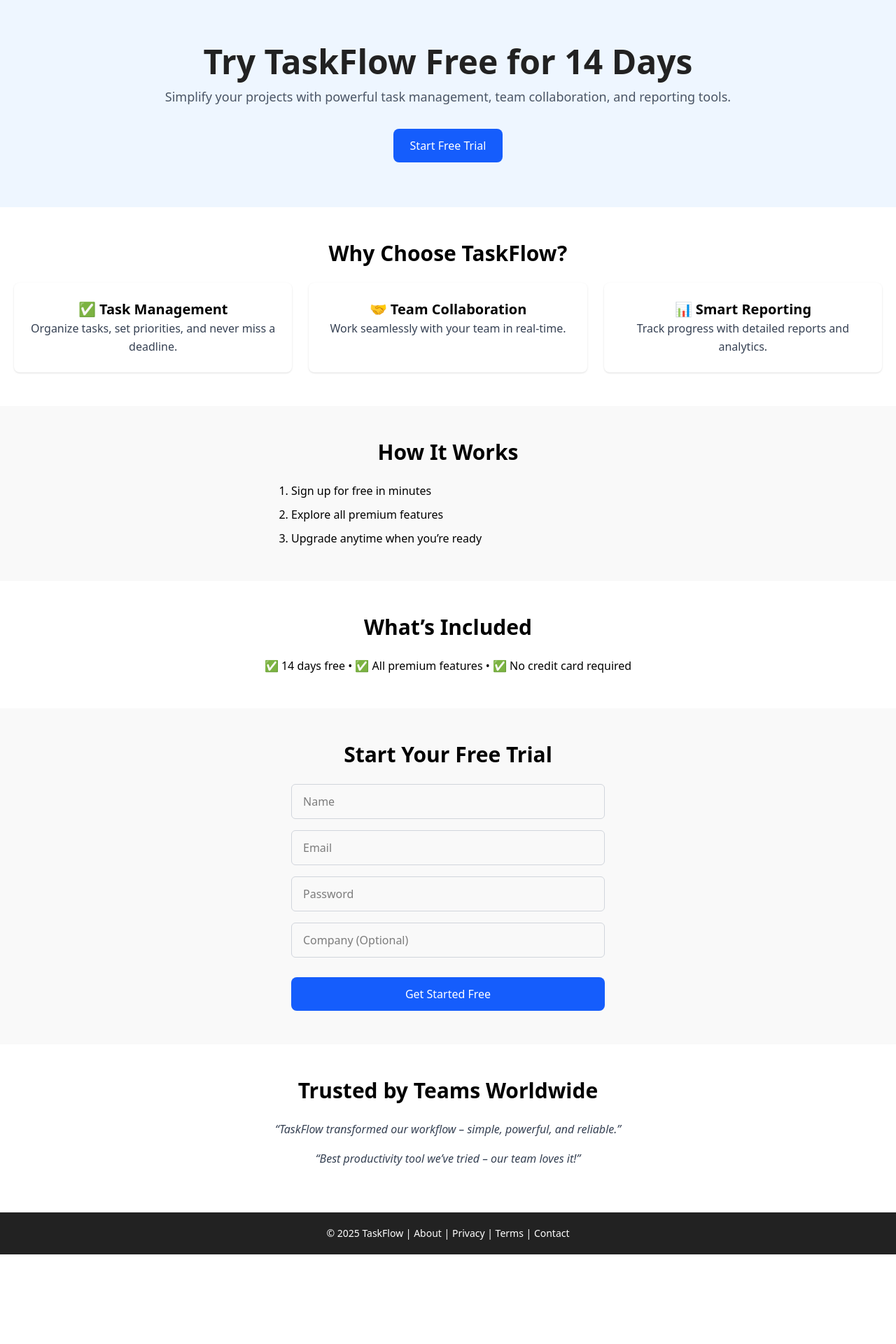
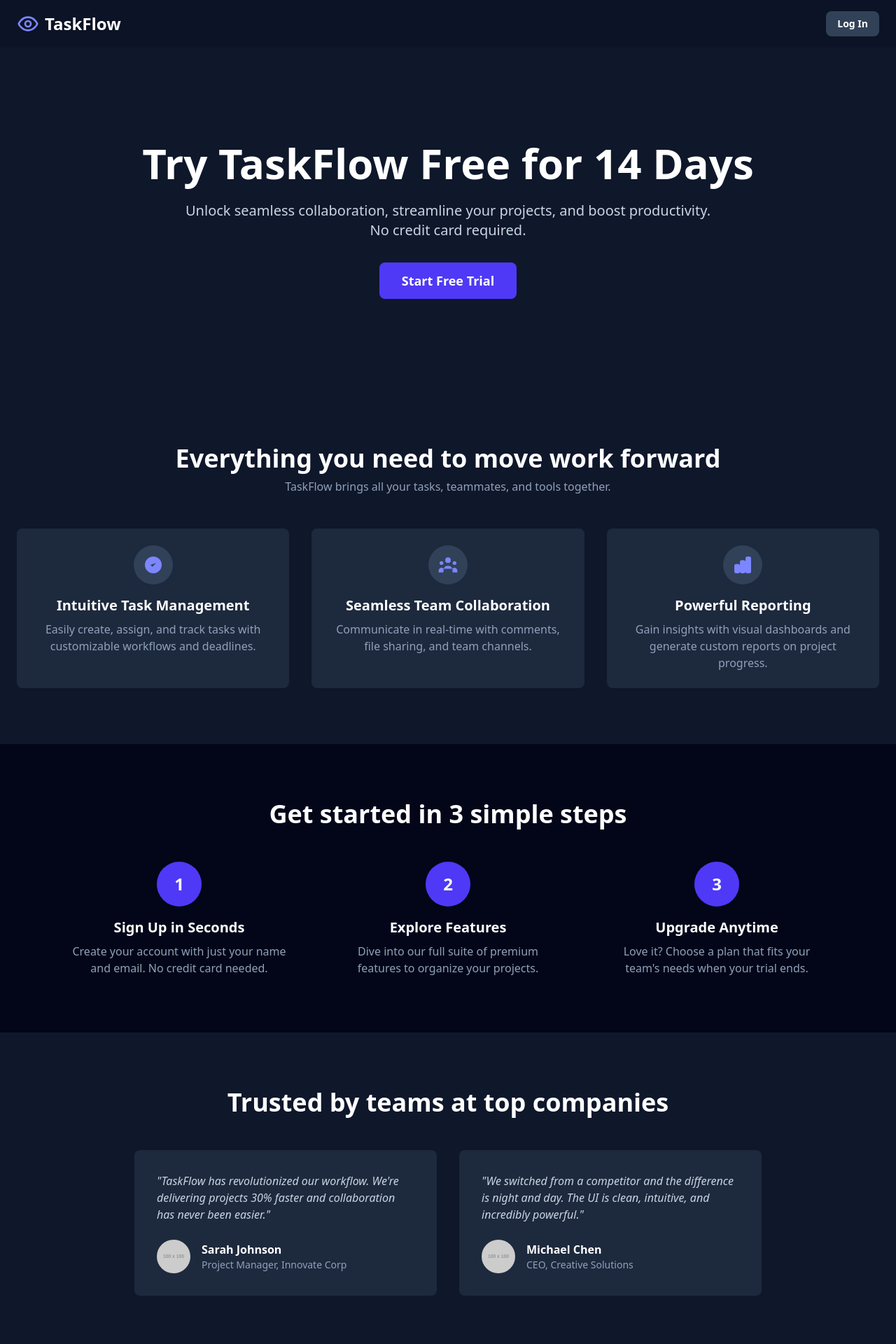
Before and after one commit to rohit3171999/free-trial-landing-page, a React (Vite) app: page / in a window 1280 px wide. Shown: the top 1920 px of the page at 70% size. Before the commit the page ends 1792 px from the top, so only its background shows below. Built offline with nearby package versions, Linux system fonts and the light colour scheme.

Commit message:
Create mock UI

```diff
--- a/src/App.jsx
+++ b/src/App.jsx
@@ -1,133 +1,265 @@
-import React from "react";
+import React, { useState } from 'react';
 
-export default function App() {
-    return (
-        <div className="font-sans m-0 leading-relaxed">
-            {/* Hero Section */}
-            <section className="text-center py-16 px-5 bg-[#eef6ff]">
-                <h1 className="text-4xl md:text-5xl text-[#222] mb-3 font-bold">
+// Helper component for SVG icons to keep the main component cleaner
+const Icon = ({ d, className = "w-6 h-6" }) => (
+    <svg xmlns="http://www.w3.org/2000/svg" viewBox="0 0 24 24" fill="currentColor" className={className}>
+        <path d={d} />
+    </svg>
+);
+
+// Individual components are defined within the same file for a single-file structure
+
+// Header Component
+const Header = () => (
+    <header className="bg-slate-900/80 backdrop-blur-sm sticky top-0 z-50">
+        <div className="container mx-auto px-6 py-4 flex justify-between items-center">
+            <div className="flex items-center gap-2">
+                <svg className="w-8 h-8 text-indigo-400" xmlns="http://www.w3.org/2000/svg" width="24" height="24" viewBox="0 0 24 24" fill="none" stroke="currentColor" strokeWidth="2" strokeLinecap="round" strokeLinejoin="round"><path d="M2 12s3-7 10-7 10 7 10 7-3 7-10 7-10-7-10-7Z"></path><circle cx="12" cy="12" r="3"></circle></svg>
+                <h1 className="text-2xl font-bold text-white">TaskFlow</h1>
+            </div>
+            <button className="hidden md:inline-block px-4 py-2 text-sm font-semibold text-white bg-slate-700 hover:bg-slate-600 rounded-lg transition-colors">
+                Log In
+            </button>
+        </div>
+    </header>
+);
+
+// Hero Section Component
+const HeroSection = () => (
+    <section className="py-20 md:py-32 text-center bg-slate-900 text-white">
+        <div className="container mx-auto px-6">
+            <h1 className="text-4xl md:text-6xl font-extrabold leading-tight mb-4 animate-fade-in-down">
                 Try TaskFlow Free for 14 Days
             </h1>
-                <p className="text-lg text-gray-600 mb-5">
-                    Simplify your projects with powerful task management, team
-                    collaboration, and reporting tools.
+            <p className="text-lg md:text-xl text-slate-300 max-w-3xl mx-auto mb-8 animate-fade-in-up">
+                Unlock seamless collaboration, streamline your projects, and boost productivity. No credit card required.
             </p>
-                <button className="bg-blue-600 text-white px-6 py-3 text-base rounded-lg cursor-pointer mt-3 hover:bg-blue-700">
+            <a href="#signup-form" className="bg-indigo-600 hover:bg-indigo-700 text-white font-bold py-3 px-8 rounded-lg text-lg transition-transform transform hover:scale-105 inline-block animate-bounce-in">
                 Start Free Trial
-                </button>
+            </a>
+        </div>
     </section>
+);
 
-            {/* Product Benefits */}
-            <section className="py-12 px-5 text-center">
-                <h2 className="text-3xl mb-6 font-semibold">Why Choose TaskFlow?</h2>
-                <div className="flex flex-wrap justify-center gap-6">
-                    <div className="flex-1 min-w-[250px] bg-white p-6 rounded-lg text-center shadow">
-                        <h3 className="text-xl font-semibold">✅ Task Management</h3>
-                        <p className="text-gray-700">
-                            Organize tasks, set priorities, and never miss a deadline.
-                        </p>
+// Benefit Item Component
+const BenefitItem = ({ iconPath, title, description }) => (
+    <div className="bg-slate-800 p-6 rounded-lg text-center transform hover:-translate-y-2 transition-transform duration-300">
+        <div className="flex justify-center items-center mb-4">
+            <div className="bg-slate-700 p-3 rounded-full">
+                <Icon d={iconPath} className="w-8 h-8 text-indigo-400" />
             </div>
-                    <div className="flex-1 min-w-[250px] bg-white p-6 rounded-lg text-center shadow">
-                        <h3 className="text-xl font-semibold">🤝 Team Collaboration</h3>
-                        <p className="text-gray-700">
-                            Work seamlessly with your team in real-time.
-                        </p>
         </div>
-                    <div className="flex-1 min-w-[250px] bg-white p-6 rounded-lg text-center shadow">
-                        <h3 className="text-xl font-semibold">📊 Smart Reporting</h3>
-                        <p className="text-gray-700">
-                            Track progress with detailed reports and analytics.
-                        </p>
+        <h3 className="text-xl font-bold text-white mb-2">{title}</h3>
+        <p className="text-slate-400">{description}</p>
+    </div>
+);
+
+// Benefits Section Component
+const BenefitsSection = () => (
+    <section className="py-20 bg-slate-900 text-white">
+        <div className="container mx-auto px-6">
+            <div className="text-center mb-12">
+                <h2 className="text-3xl md:text-4xl font-bold">Everything you need to move work forward</h2>
+                <p className="text-slate-400 mt-2">TaskFlow brings all your tasks, teammates, and tools together.</p>
+            </div>
+            <div className="grid md:grid-cols-3 gap-8">
+                <BenefitItem
+                    iconPath="M9 12l2 2 4-4m6 2a9 9 0 11-18 0 9 9 0 0118 0z"
+                    title="Intuitive Task Management"
+                    description="Easily create, assign, and track tasks with customizable workflows and deadlines."
+                />
+                <BenefitItem
+                    iconPath="M17 20h5v-2a3 3 0 00-5.356-1.857M17 20H7m10 0v-2c0-.656-.126-1.283-.356-1.857M7 20H2v-2a3 3 0 015.356-1.857M7 20v-2c0-.656.126-1.283.356-1.857m0 0a5.002 5.002 0 019.288 0M15 7a3 3 0 11-6 0 3 3 0 016 0zm6 3a2 2 0 11-4 0 2 2 0 014 0zM7 10a2 2 0 11-4 0 2 2 0 014 0z"
+                    title="Seamless Team Collaboration"
+                    description="Communicate in real-time with comments, file sharing, and team channels."
+                />
+                <BenefitItem
+                    iconPath="M9 19v-6a2 2 0 00-2-2H5a2 2 0 00-2 2v6a2 2 0 002 2h2a2 2 0 002-2zm0 0V9a2 2 0 012-2h2a2 2 0 012 2v10m-6 0a2 2 0 002 2h2a2 2 0 002-2m0 0V5a2 2 0 012-2h2a2 2 0 012 2v14a2 2 0 01-2 2h-2a2 2 0 01-2-2z"
+                    title="Powerful Reporting"
+                    description="Gain insights with visual dashboards and generate custom reports on project progress."
+                />
             </div>
         </div>
     </section>
+);
 
-            {/* How It Works */}
-            <section className="py-12 px-5 text-center bg-[#f9f9f9]">
-                <h2 className="text-3xl mb-6 font-semibold">How It Works</h2>
-                <ol className="list-decimal max-w-md mx-auto text-left space-y-2">
-                    <li>Sign up for free in minutes</li>
-                    <li>Explore all premium features</li>
-                    <li>Upgrade anytime when you’re ready</li>
-                </ol>
+// How It Works Section Component
+const HowItWorksSection = () => (
+    <section className="py-20 bg-slate-950 text-white">
+        <div className="container mx-auto px-6">
+            <div className="text-center mb-12">
+                <h2 className="text-3xl md:text-4xl font-bold">Get started in 3 simple steps</h2>
+            </div>
+            <div className="flex flex-col md:flex-row justify-center items-center gap-8 md:gap-16">
+                <div className="text-center max-w-xs">
+                    <div className="relative mb-4">
+                        <div className="bg-indigo-600 text-white w-16 h-16 rounded-full flex items-center justify-center text-2xl font-bold mx-auto">1</div>
+                    </div>
+                    <h3 className="text-xl font-bold mb-2">Sign Up in Seconds</h3>
+                    <p className="text-slate-400">Create your account with just your name and email. No credit card needed.</p>
+                </div>
+                <div className="text-center max-w-xs">
+                    <div className="relative mb-4">
+                        <div className="bg-indigo-600 text-white w-16 h-16 rounded-full flex items-center justify-center text-2xl font-bold mx-auto">2</div>
+                    </div>
+                    <h3 className="text-xl font-bold mb-2">Explore Features</h3>
+                    <p className="text-slate-400">Dive into our full suite of premium features to organize your projects.</p>
+                </div>
+                <div className="text-center max-w-xs">
+                    <div className="relative mb-4">
+                        <div className="bg-indigo-600 text-white w-16 h-16 rounded-full flex items-center justify-center text-2xl font-bold mx-auto">3</div>
+                    </div>
+                    <h3 className="text-xl font-bold mb-2">Upgrade Anytime</h3>
+                    <p className="text-slate-400">Love it? Choose a plan that fits your team's needs when your trial ends.</p>
+                </div>
+            </div>
+        </div>
     </section>
+);
 
-            {/* Trial Offer */}
-            <section className="py-12 px-5 text-center">
-                <h2 className="text-3xl mb-6 font-semibold">What’s Included</h2>
-                <p>✅ 14 days free • ✅ All premium features • ✅ No credit card required</p>
+
+// Testimonial Item Component
+const TestimonialItem = ({ text, author, role, company, avatarUrl }) => (
+    <div className="bg-slate-800 p-8 rounded-lg">
+        <p className="text-slate-300 italic mb-6">"{text}"</p>
+        <div className="flex items-center">
+            <img className="w-12 h-12 rounded-full mr-4" src={avatarUrl} alt={author} />
+            <div>
+                <p className="font-bold text-white">{author}</p>
+                <p className="text-slate-400 text-sm">{role}, {company}</p>
+            </div>
+        </div>
+    </div>
+);
+
+// Social Proof Section
+const SocialProofSection = () => (
+    <section className="py-20 bg-slate-900 text-white">
+        <div className="container mx-auto px-6">
+            <div className="text-center mb-12">
+                <h2 className="text-3xl md:text-4xl font-bold">Trusted by teams at top companies</h2>
+            </div>
+            <div className="grid md:grid-cols-2 gap-8 max-w-4xl mx-auto">
+                <TestimonialItem
+                    text="TaskFlow has revolutionized our workflow. We're delivering projects 30% faster and collaboration has never been easier."
+                    author="Sarah Johnson"
+                    role="Project Manager"
+                    company="Innovate Corp"
+                    avatarUrl="https://placehold.co/100x100/E2E8F0/475569?text=SJ"
+                />
+                <TestimonialItem
+                    text="We switched from a competitor and the difference is night and day. The UI is clean, intuitive, and incredibly powerful."
+                    author="Michael Chen"
+                    role="CEO"
+                    company="Creative Solutions"
+                    avatarUrl="https://placehold.co/100x100/E2E8F0/475569?text=MC"
+                />
+            </div>
+        </div>
     </section>
+);
 
-            {/* Sign-Up Form */}
-            <section className="py-12 px-5 text-center bg-[#f9f9f9]">
-                <h2 className="text-3xl mb-6 font-semibold">Start Your Free Trial</h2>
-                <form className="flex flex-col gap-4 max-w-md mx-auto">
-                    <input
-                        type="text"
-                        placeholder="Name"
-                        className="px-4 py-3 rounded-md border border-gray-300 text-base"
-                        required
-                    />
-                    <input
-                        type="email"
-                        placeholder="Email"
-                        className="px-4 py-3 rounded-md border border-gray-300 text-base"
-                        required
-                    />
-                    <input
-                        type="password"
-                        placeholder="Password"
-                        className="px-4 py-3 rounded-md border border-gray-300 text-base"
-                        required
-                    />
-                    <input
-                        type="text"
-                        placeholder="Company (Optional)"
-                        className="px-4 py-3 rounded-md border border-gray-300 text-base"
-                    />
-                    <button
-                        type="submit"
-                        className="bg-blue-600 text-white px-6 py-3 rounded-lg text-base cursor-pointer mt-3 hover:bg-blue-700"
-                    >
+
+// Sign-up Form Section
+const SignUpForm = () => {
+    const [formData, setFormData] = useState({ name: '', email: '', password: '', company: '' });
+    const [submitted, setSubmitted] = useState(false);
+
+    const handleChange = (e) => {
+        const { name, value } = e.target;
+        setFormData(prev => ({ ...prev, [name]: value }));
+    };
+
+    const handleSubmit = (e) => {
+        e.preventDefault();
+        // Basic validation
+        if (formData.name && formData.email && formData.password) {
+            console.log('Form Submitted:', formData);
+            setSubmitted(true);
+        } else {
+            alert('Please fill out all required fields.');
+        }
+    };
+
+    if (submitted) {
+        return (
+            <div className="text-center py-12">
+                <Icon d="M9 12l2 2 4-4m6 2a9 9 0 11-18 0 9 9 0 0118 0z" className="w-16 h-16 text-green-500 mx-auto mb-4"/>
+                <h3 className="text-2xl font-bold text-white">Thank you for signing up!</h3>
+                <p className="text-slate-300 mt-2">Check your email for login details and next steps.</p>
+            </div>
+        );
+    }
+
+    return (
+        <div className="bg-slate-800 p-8 rounded-lg shadow-2xl max-w-md w-full">
+            <h3 className="text-2xl font-bold text-white text-center mb-2">Get Started Free</h3>
+            <p className="text-slate-400 text-center mb-6">Access all premium features for 14 days.</p>
+            <form onSubmit={handleSubmit} className="space-y-4">
+                <div>
+                    <label className="text-sm font-bold text-slate-300 block mb-2" htmlFor="name">Full Name</label>
+                    <input type="text" id="name" name="name" value={formData.name} onChange={handleChange} required className="w-full p-3 rounded-md bg-slate-700 text-white border border-slate-600 focus:outline-none focus:ring-2 focus:ring-indigo-500" />
+                </div>
+                <div>
+                    <label className="text-sm font-bold text-slate-300 block mb-2" htmlFor="email">Work Email</label>
+                    <input type="email" id="email" name="email" value={formData.email} onChange={handleChange} required className="w-full p-3 rounded-md bg-slate-700 text-white border border-slate-600 focus:outline-none focus:ring-2 focus:ring-indigo-500" />
+                </div>
+                <div>
+                    <label className="text-sm font-bold text-slate-300 block mb-2" htmlFor="password">Password</label>
+                    <input type="password" id="password" name="password" value={formData.password} onChange={handleChange} required className="w-full p-3 rounded-md bg-slate-700 text-white border border-slate-600 focus:outline-none focus:ring-2 focus:ring-indigo-500" />
+                </div>
+                <div>
+                    <label className="text-sm font-bold text-slate-300 block mb-2" htmlFor="company">Company (Optional)</label>
+                    <input type="text" id="company" name="company" value={formData.company} onChange={handleChange} className="w-full p-3 rounded-md bg-slate-700 text-white border border-slate-600 focus:outline-none focus:ring-2 focus:ring-indigo-500" />
+                </div>
+                <button type="submit" className="w-full bg-indigo-600 hover:bg-indigo-700 text-white font-bold py-3 px-4 rounded-lg transition-colors">
                     Get Started Free
                 </button>
             </form>
+            <p className="text-xs text-slate-500 text-center mt-4">By signing up, you agree to our Terms of Service.</p>
+        </div>
+    );
+};
+
+// Main CTA and Form Section
+const CtaSection = () => (
+    <section id="signup-form" className="py-20 bg-slate-900">
+        <div className="container mx-auto px-6 flex justify-center">
+            <SignUpForm />
+        </div>
     </section>
+);
 
-            {/* Social Proof */}
-            <section className="py-12 px-5 text-center">
-                <h2 className="text-3xl mb-6 font-semibold">
-                    Trusted by Teams Worldwide
-                </h2>
-                <blockquote className="italic mx-auto my-4 max-w-2xl text-gray-700">
-                    “TaskFlow transformed our workflow – simple, powerful, and reliable.”
-                </blockquote>
-                <blockquote className="italic mx-auto my-4 max-w-2xl text-gray-700">
-                    “Best productivity tool we’ve tried – our team loves it!”
-                </blockquote>
-            </section>
 
-            {/* Footer */}
-            <footer className="text-center py-5 bg-[#222] text-white text-sm">
-                <p>
-                    © 2025 TaskFlow |{" "}
-                    <a href="#" className="text-white no-underline hover:underline">
-                        About
-                    </a>{" "}
-                    |{" "}
-                    <a href="#" className="text-white no-underline hover:underline">
-                        Privacy
-                    </a>{" "}
-                    |{" "}
-                    <a href="#" className="text-white no-underline hover:underline">
-                        Terms
-                    </a>{" "}
-                    |{" "}
-                    <a href="#" className="text-white no-underline hover:underline">
-                        Contact
-                    </a>
-                </p>
+// Footer Component
+const Footer = () => (
+    <footer className="bg-slate-950 text-slate-400 py-12">
+        <div className="container mx-auto px-6 text-center">
+            <div className="flex justify-center gap-6 mb-4">
+                <a href="#" className="hover:text-white">About</a>
+                <a href="#" className="hover:text-white">Privacy Policy</a>
+                <a href="#" className="hover:text-white">Terms</a>
+                <a href="#" className="hover:text-white">Contact</a>
+            </div>
+            <p>&copy; {new Date().getFullYear()} TaskFlow. All rights reserved.</p>
+        </div>
     </footer>
+);
+
+
+// Main App Component
+export default function App() {
+    return (
+        <div className="bg-slate-950 font-sans">
+            <Header />
+            <main>
+                <HeroSection />
+                <BenefitsSection />
+                <HowItWorksSection />
+                <SocialProofSection />
+                <CtaSection />
+            </main>
+            <Footer />
         </div>
     );
 }
```
Lines whose indentation alone changed are shown as unchanged.
